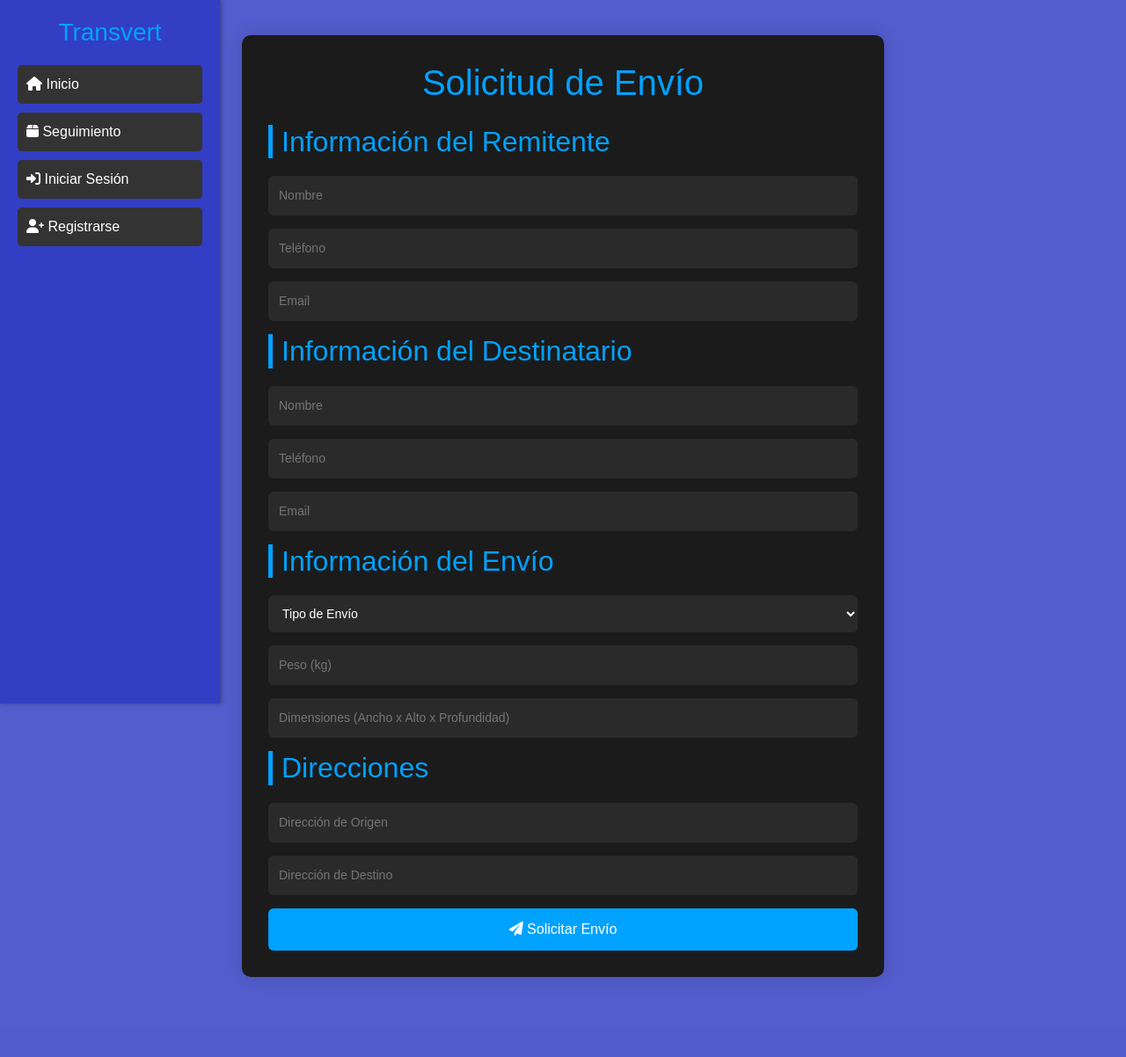
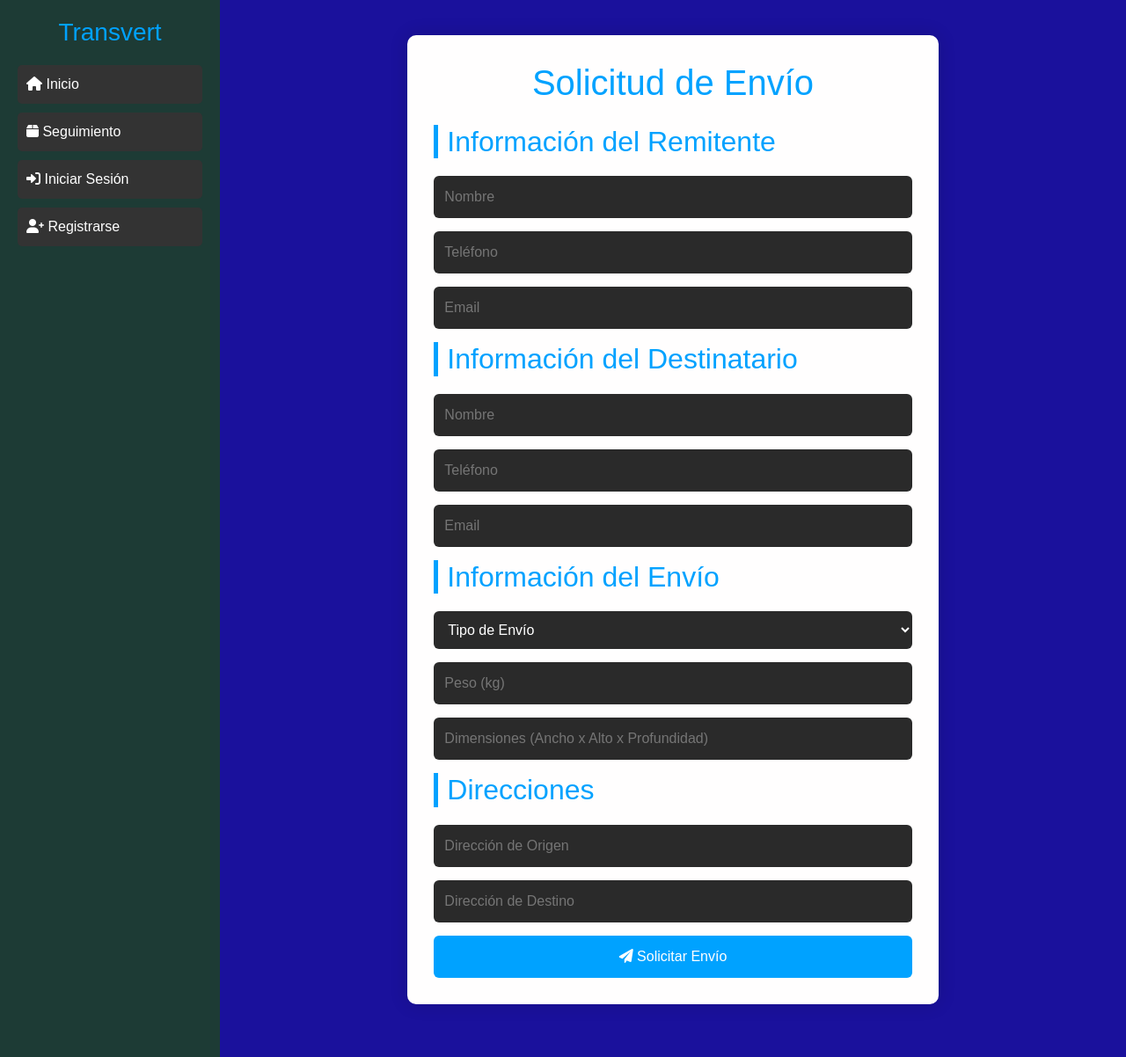
Before and after one commit to davidsn27/Transvert-solutions-, a Django app: page /crear-envio/ in a window 1280 px wide. Shown: the whole page at 88% size. Before the commit the page ends 1112 px from the top, so only its background shows below. Run offline with Django 5.2, Linux system fonts and the light colour scheme; some libraries are stand-ins or nearby versions.

Commit message:
Descripción de los cambios

```diff
--- a/core/templates/crear_envio.html
+++ b/core/templates/crear_envio.html
@@ -11,11 +11,11 @@
     <link rel="stylesheet" href="https://cdnjs.cloudflare.com/ajax/libs/font-awesome/6.0.0/css/all.min.css">
 
     <!-- Estilos propios -->
-    <link rel="stylesheet" href="{% static 'styles.css' %}?v={{ now|date:'U' }}">
+
 
     <style>
         body {
-            background-color:rgba(44, 56, 194, 0.81);
+            background-color:rgba(25, 16, 156, 0.993);
             color: white;
             font-family: Arial, sans-serif;
         }
@@ -28,7 +28,7 @@
         /* Sidebar / Submenú lateral */
         .sidebar {
             width: 250px;
-            background:rgb(44, 56, 194, 0.81);
+            background:rgba(30, 70, 30, 0.81);
             color: white;
             padding: 20px;
         }
@@ -65,7 +65,7 @@
             border-radius: 10px;
             box-shadow: 0 0 20px rgba(0,0,0,0.15);
             margin-bottom: 20px;
-            background: #1b1b1b;
+            background: #fffefe;
             color: white;
             padding: 30px;
         }
--- a/core/templates/home.html
+++ b/core/templates/home.html
@@ -4,7 +4,7 @@
 <head>
     <meta charset="UTF-8">
     <meta name="viewport" content="width=device-width, initial-scale=1.0">
-    <link rel="stylesheet" href="{% static 'styles.css' %}?v={{ now|date:'U' }}">
+
     <title>Home - Transvert Solutions</title>
 
     <style>
@@ -80,7 +80,7 @@
         }
 
         .card {
-            background: white;
+            background: rgb(255, 255, 255);
             padding: 20px;
             border-radius: 12px;
             margin-bottom: 20px;
--- a/core/templates/index.html
+++ b/core/templates/index.html
@@ -7,7 +7,7 @@
     <title>Transvert Solutions - Envíos Rápidos y Seguros en Colombia</title>
     <meta name="description" content="Transvert Solutions: Envíos rápidos, seguros y confiables en toda Colombia. Regístrate y experimenta la mejor solución logística.">
 
-    <link rel="stylesheet" href="{% static 'styles.css' %}?v={{ now|date:'U' }}">
+
 
     <style>
         :root {
```
Also changed, not shown: db.sqlite3.
